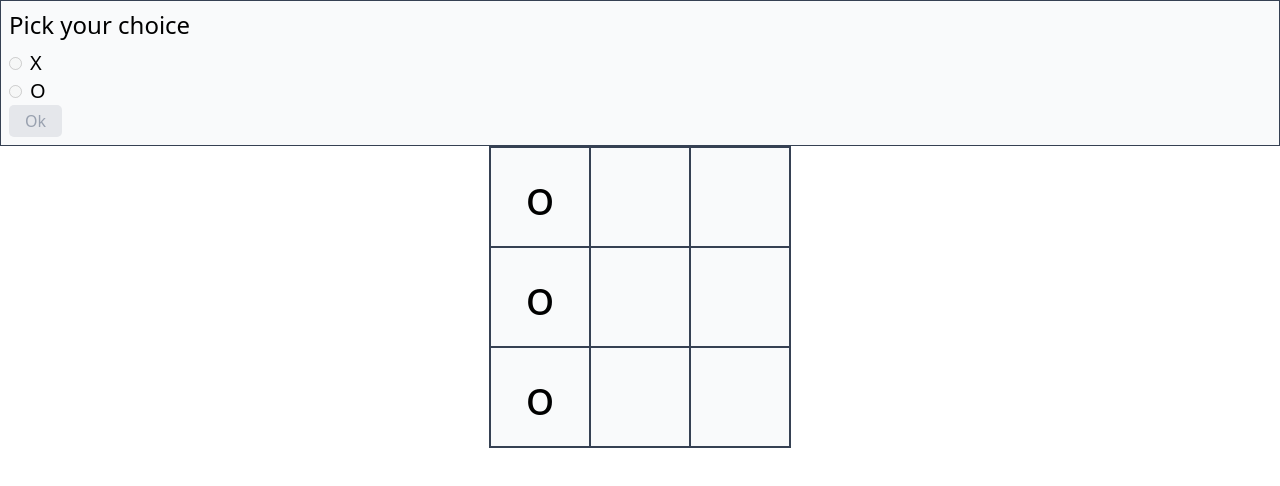
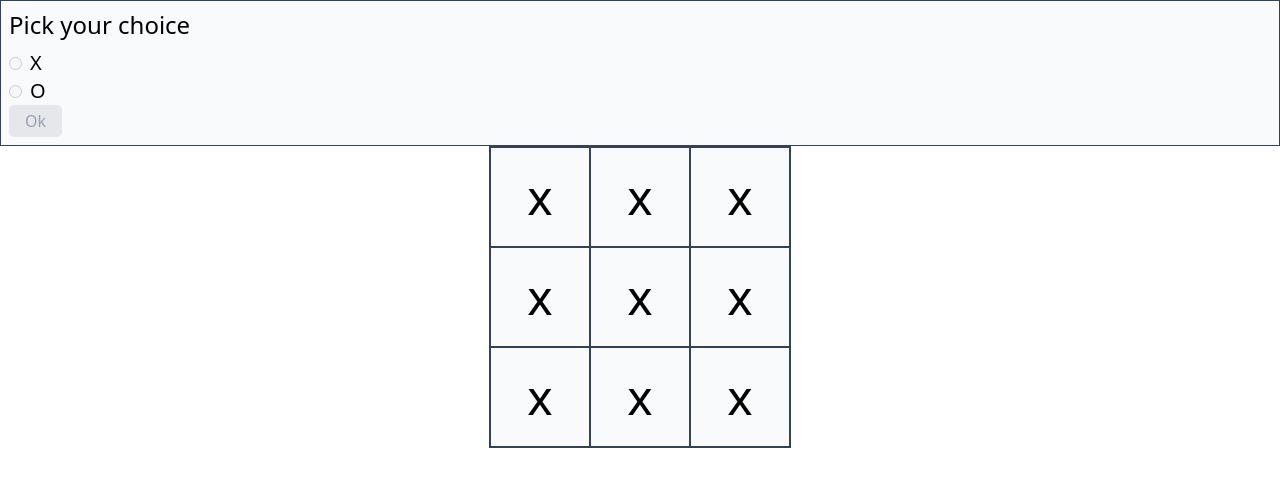
Before and after one commit to HarishBabu-DV/Tic-Tac-Toe, a React (Vite) app: page / in a window 1280 px wide. Both pictures are taken after a click on the button "Ok". Shown: the top 486 px of the page. Built offline with nearby package versions, Linux system fonts and the light colour scheme.

Commit message:
partially completed tic tac toe project again

```diff
--- a/src/components/TicTacToe.jsx
+++ b/src/components/TicTacToe.jsx
@@ -45,9 +45,9 @@ const TicTacToe = () => {
                                     isReady &&(
                                         <span onClick={()=>{
                                             setIsVisible(true)
-                                            isXTurn ? setTimeout(()=>setIsXTurn(false),500) : setIsXTurn(()=>setIsXTurn(true),500)
+                                            isXTurn ? setIsXTurn(false) : setIsXTurn(true)
                                         }}>
-                                            { isVisible && isXTurn ? 'x' : 'o'}
+                                            { isVisible && isXTurn ? 'o' : 'x'}
                                         </span>
 
                                     )
@@ -58,10 +58,11 @@ const TicTacToe = () => {
                                     isReady &&(
                                         <span onClick={()=>{
                                             setIsVisible(true)
-                                            isXTurn ? setTimeout(()=>setIsXTurn(false),500) : setIsXTurn(()=>setIsXTurn(true),500)
-                                        }} className={`${isVisible ?  `inline` :`hidden`}`}>
-                                            {isXTurn ? 'x' : 'o'}
+                                            isXTurn ?setIsXTurn(false) : setIsXTurn(true)
+                                        }}>
+                                            { isVisible && isXTurn ? 'o' : 'x'}
                                         </span>
+
                                     )
                                 }
                             </td>
@@ -70,10 +71,11 @@ const TicTacToe = () => {
                                     isReady &&(
                                         <span onClick={()=>{
                                             setIsVisible(true)
-                                            isXTurn ? setTimeout(()=>setIsXTurn(false),500) : setIsXTurn(()=>setIsXTurn(true),500)
-                                        }} className={`${isVisible ?  `inline` :`hidden`}`}>
-                                            {isXTurn ? 'x' : 'o'}
+                                            isXTurn ?setIsXTurn(false) : setIsXTurn(true)
+                                        }}>
+                                            { isVisible && isXTurn ? 'o' : 'x'}
                                         </span>
+
                                     )
                                 }
                             </td>
```
